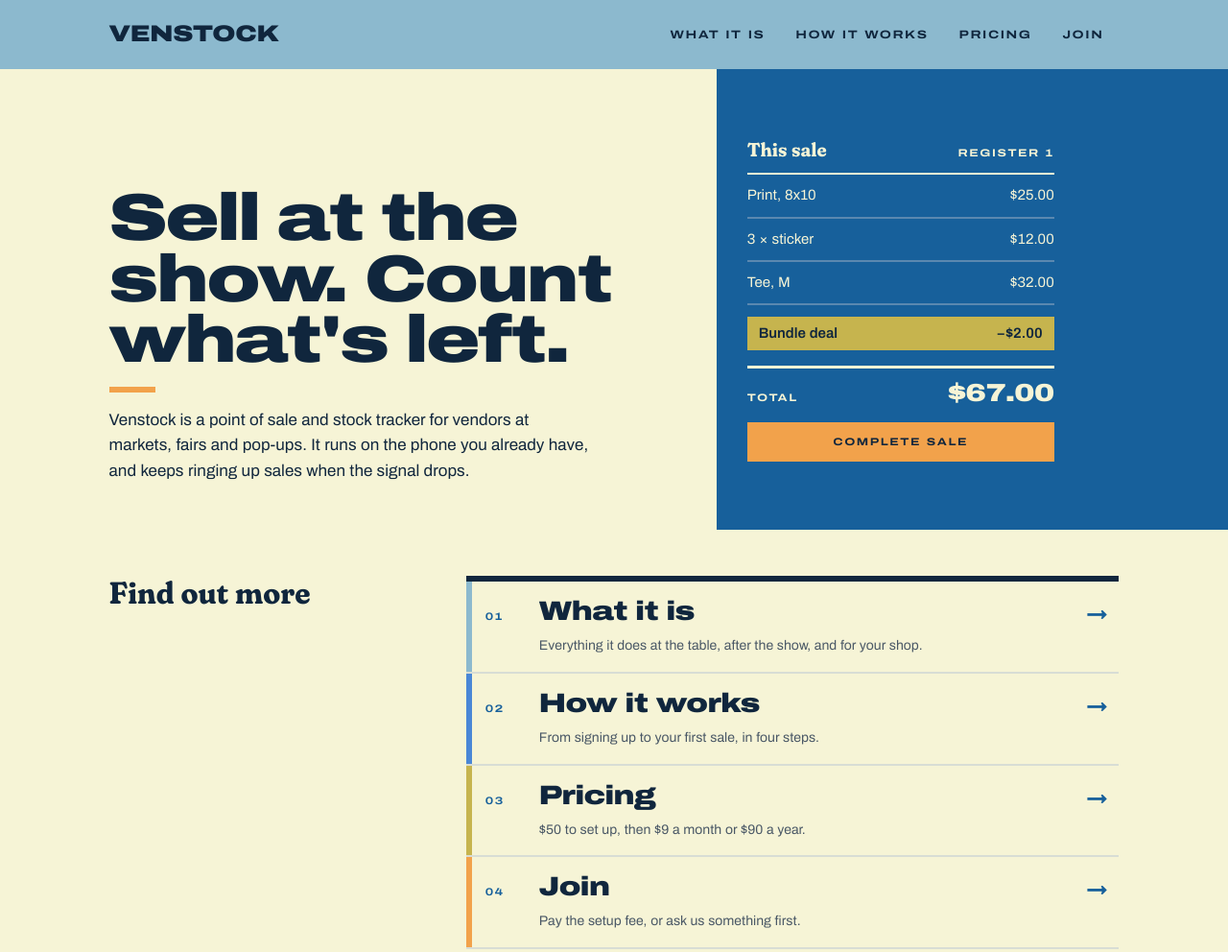
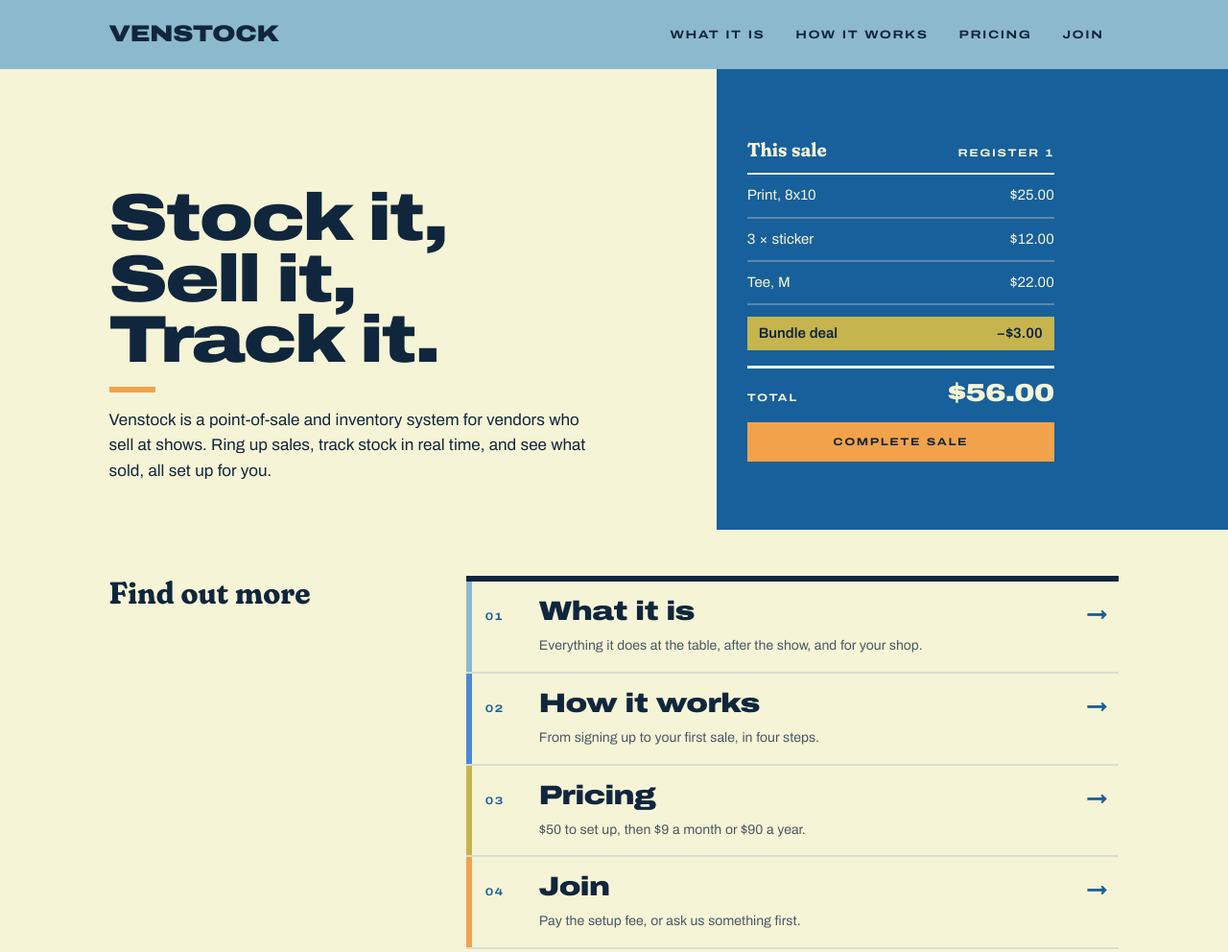
Before and after one commit to izzabizz5/venstock, a website: page site/public/index.html in a window 1280 px wide. Shown: the top 992 px of the page at 96% size. Drawn offline with Linux system fonts and the light colour scheme.

Commit message:
Public site: restore the hand-written home page
Restores the headline (Stock it, Sell it, Track it.), intro and sample
order from the editor's saved copy (17:25:54), lost when the pages were
regenerated from a script. The three headline lines are one h1 with line
breaks (one id, one main heading); the pricing row keeps the real prices.

Co-Authored-By: Claude Opus 5.5 <noreply@anthropic.com>

```diff
--- a/site/public/index.html
+++ b/site/public/index.html
@@ -29,9 +29,8 @@
     <section class="open" aria-labelledby="title">
       <div class="open-words">
         <!-- TODO: your headline and opening line. These say only what the app does. -->
-        <h1 id="title">Sell at the show. Count what's left.</h1>
-        <p>Venstock is a point of sale and stock tracker for vendors at markets, fairs and pop-ups. It runs on the phone
-          you already have, and keeps ringing up sales when the signal drops.</p>
+        <h1 id="title">Stock it,<br>Sell it,<br>Track it.</h1>
+        <p>Venstock is a point-of-sale and inventory system for vendors who sell at shows. Ring up sales, track stock in real time, and see what sold, all set up for you.</p>
       </div>
       <!-- The product's own order panel, drawn in HTML (no image): what a sale looks like in the app. -->
       <div class="open-panel" aria-hidden="true">
@@ -39,9 +38,9 @@
           <div class="sample-head"><b>This sale</b><span class="label">Register 1</span></div>
           <div class="sample-row"><span>Print, 8x10</span><span class="num">$25.00</span></div>
           <div class="sample-row"><span>3 × sticker</span><span class="num">$12.00</span></div>
-          <div class="sample-row"><span>Tee, M</span><span class="num">$32.00</span></div>
-          <div class="sample-deal"><span>Bundle deal</span><span class="num">−$2.00</span></div>
-          <div class="sample-total"><span class="label">Total</span><span class="num">$67.00</span></div>
+          <div class="sample-row"><span>Tee, M</span><span class="num">$22.00</span></div>
+          <div class="sample-deal"><span>Bundle deal</span><span class="num">−$3.00</span></div>
+          <div class="sample-total"><span class="label">Total</span><span class="num">$56.00</span></div>
           <div class="sample-go label">Complete sale</div>
         </div>
       </div>
```
